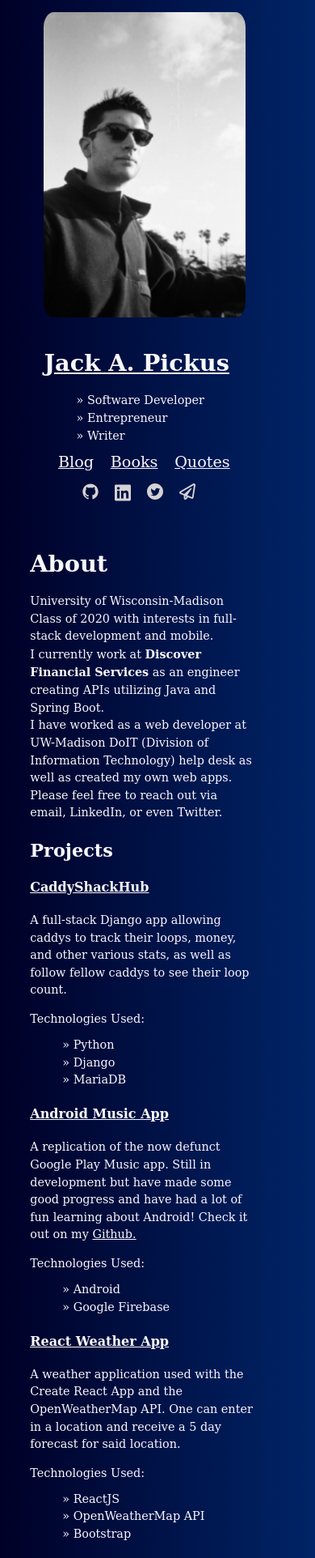
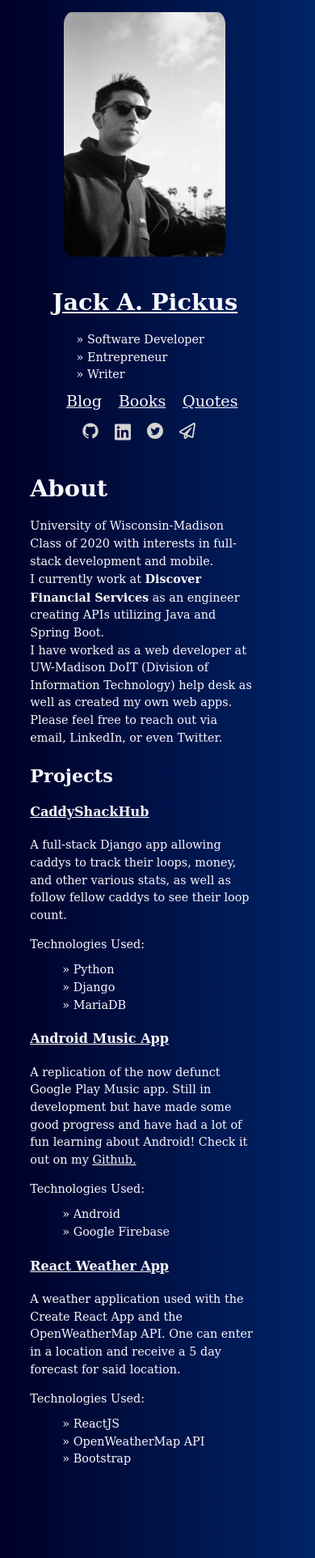
Before and after one commit to jackpickus/jackpickus.github.io, a Jekyll site: the page built from index.html, in a window 390 px wide. Shown: the whole page at 81% size. Built offline with Jekyll 4.4.1, drawn with Linux system fonts in a browser that asks for light colours.

Commit message:
touch up mobile style

```diff
--- a/_includes/header.html
+++ b/_includes/header.html
@@ -2,7 +2,7 @@
     <img src="{{ site.picture }}" id="pic" alt="{{ site.title }}" />
 
     <h1><a href="{{ "/" | prepend: site.baseurl }}" id="name">Jack A. Pickus</a></h1>
-    <ul>
+    <ul id="header-bullets">
         <li>Software Developer</li>
         <li>Entrepreneur</li>
         <li>Writer</li>
--- a/_sass/main.scss
+++ b/_sass/main.scss
@@ -116,10 +116,17 @@ ul li:before {
   header {
     height: auto;
     float: none;
+    text-align: center;
+    padding-bottom: 0%;
+  }
+
+  #header-bullets {
+    text-align: left;
   }
 
   img {
     margin-bottom: 5%;
+    width: auto;
   }
 }
 
```
